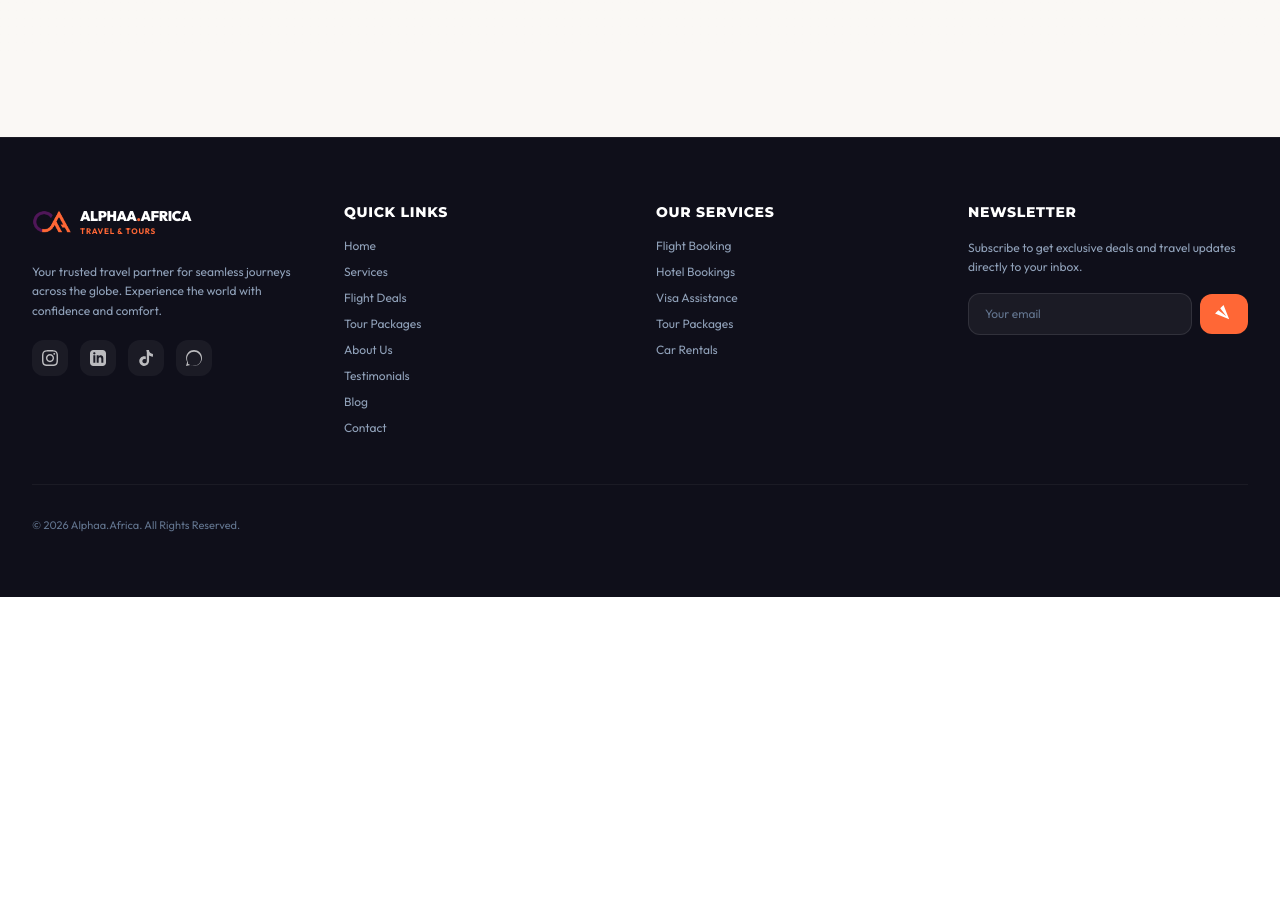
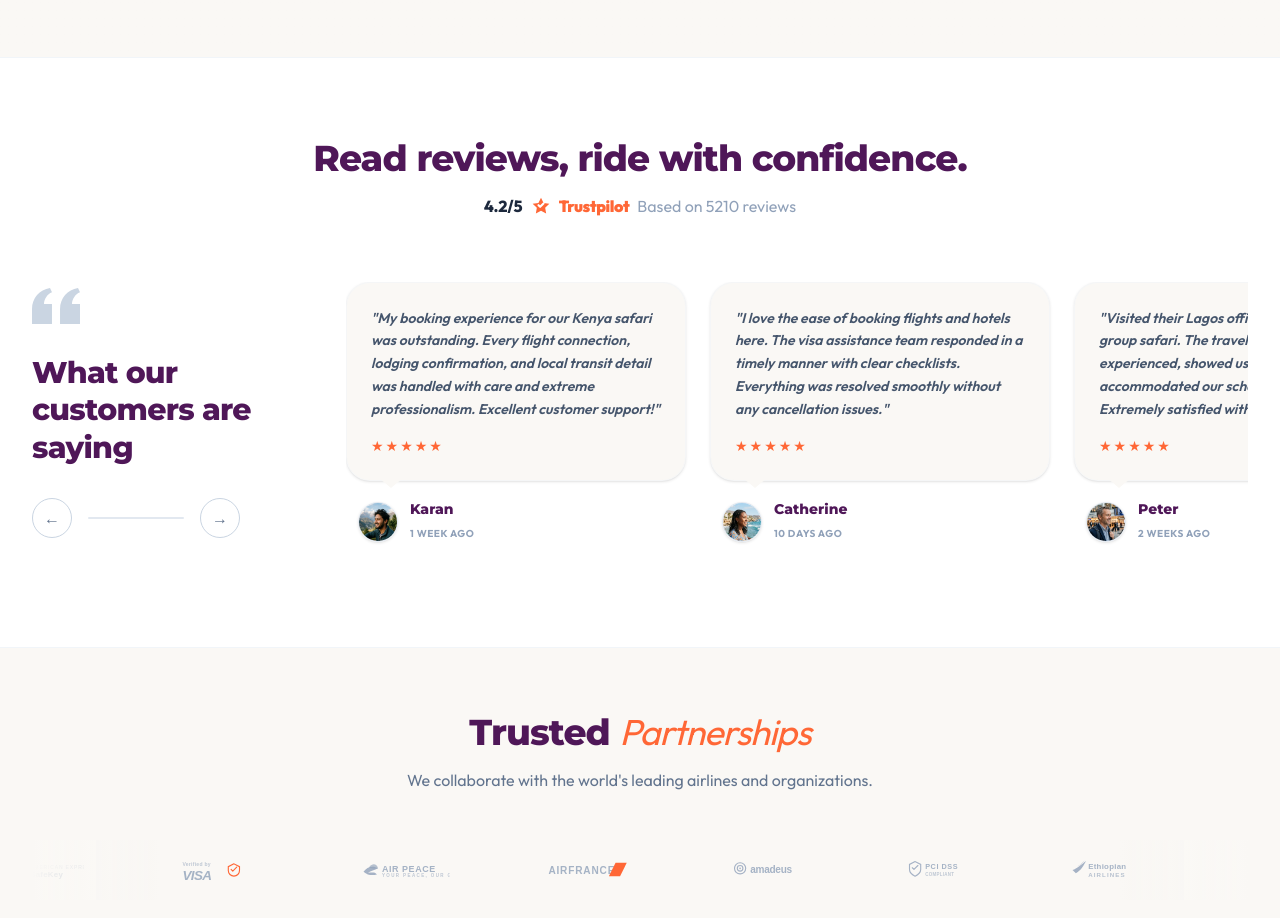
Before and after one commit to lumberjack001/alphaa-africa, a Next.js app: page / in a window 1280 px wide. Shown: the part 1880-2798 px from the top of the page. Before the commit the page ends 2477 px from the top, so only its background shows below. Built offline with nearby package versions, Linux system fonts and the light colour scheme; no server answers.

Commit message:
feat(home): wire up partners and testimonials components to homepage

```diff
--- a/src/app/page.tsx
+++ b/src/app/page.tsx
@@ -15,6 +15,8 @@ import Toast from '@/components/Toast';
 // Below-the-fold: code-split, reduces initial JS bundle
 const ToursShowcase = dynamic(() => import('@/components/ToursShowcase'), { ssr: false });
 const WhyChooseUs = dynamic(() => import('@/components/WhyChooseUs'), { ssr: false });
+const Testimonials = dynamic(() => import('@/components/Testimonials'), { ssr: false });
+const Partners = dynamic(() => import('@/components/Partners'), { ssr: false });
 const Footer = dynamic(() => import('@/components/Footer'), { ssr: false });
 
 // Only needed on user interaction — never ship to initial render
@@ -319,6 +321,10 @@ function HomeContent() {
             <ToursShowcase onBook={handleBookProduct} />
 
             <WhyChooseUs />
+
+            <Testimonials />
+
+            <Partners />
           </>
         )}
 
```
